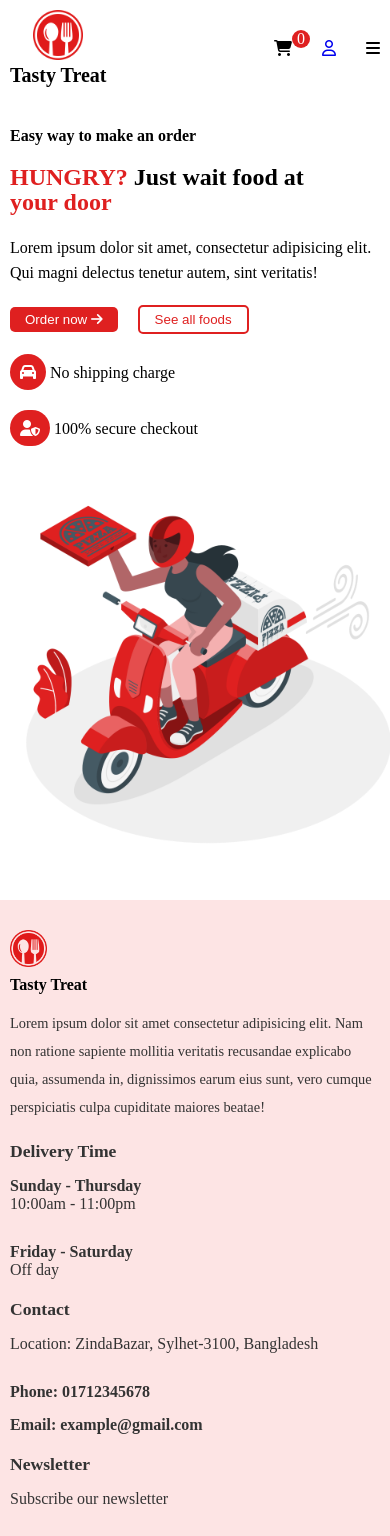
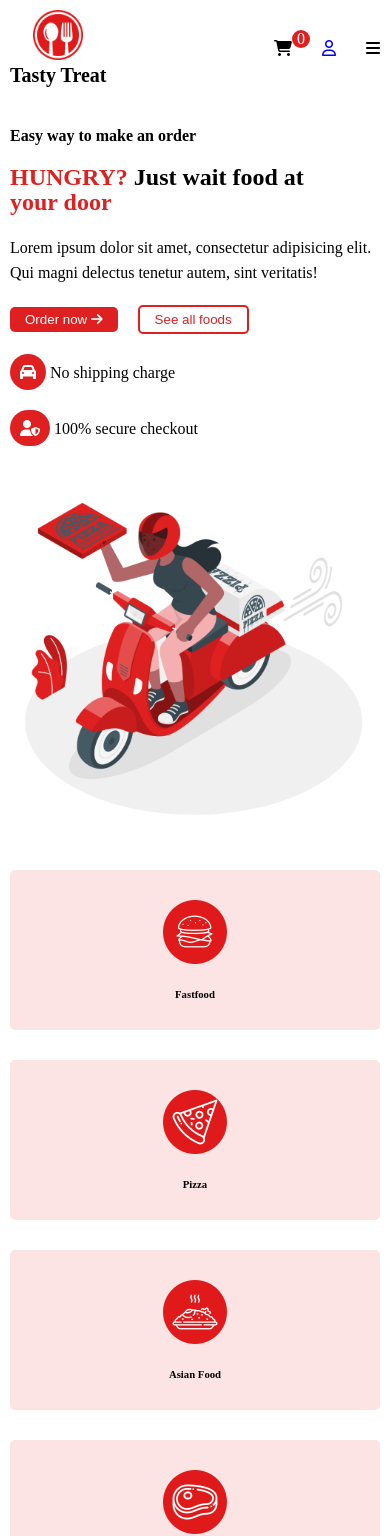
Before and after one commit to toan090400/web-mern-food-delivery-app, a React (Create React App) app in the folder client/: page / in a window 390 px wide. Shown: the top 1536 px of the page. Built offline with nearby package versions, Linux system fonts and the light colour scheme.

Commit message:
home-category

```diff
--- a/client/src/components/Home/Home.jsx
+++ b/client/src/components/Home/Home.jsx
@@ -1,6 +1,10 @@
 import React from "react";
 import { Link } from "react-router-dom";
 import hero from "../../assets/images/hero.png";
+import category01 from "../../assets/images/category-01.png";
+import category02 from "../../assets/images/category-02.png";
+import category03 from "../../assets/images/category-03.png";
+import category04 from "../../assets/images/category-04.png";
 const Home = () => {
   return (
     <div className="home">
@@ -48,6 +52,34 @@ const Home = () => {
           </div>
         </div>
       </div>
+      <div className="home-category">
+        <div className="category-chill">
+          <div className="category-item">
+            <div className="category-image">
+              <img src={category01} alt="category-fast-food" loading="lazy" />
+            </div>
+            <h6>Fastfood</h6>
+          </div>
+          <div className="category-item">
+            <div className="category-image">
+              <img src={category02} alt="category-pizza" loading="lazy" />
+            </div>
+            <h6>Pizza</h6>
+          </div>
+          <div className="category-item">
+            <div className="category-image">
+              <img src={category03} alt="category-asian-food" loading="lazy" />
+            </div>
+            <h6>Asian Food</h6>
+          </div>
+          <div className="category-item">
+            <div className="category-image">
+              <img src={category04} alt="category-row-meat" loading="lazy" />
+            </div>
+            <h6>Row Meat</h6>
+          </div>
+        </div>
+      </div>
     </div>
   );
 };
--- a/client/src/components/Home/_home.scss
+++ b/client/src/components/Home/_home.scss
@@ -80,6 +80,33 @@
       }
     }
   }
+  &-category {
+    padding: 30px 0;
+    .category-chill {
+      display: flex;
+      align-items: center;
+      justify-content: space-between;
+      .category-item {
+        display: flex;
+        align-items: center;
+        gap: 20px;
+        background: #fde4e4;
+        padding: 30px 60px;
+        border-radius: 5px;
+        cursor: pointer;
+        transition: 0.4s;
+        &:hover {
+          transform: translateY(-15px);
+        }
+        .category-image {
+          img {
+            object-fit: cover;
+            height: auto;
+          }
+        }
+      }
+    }
+  }
 }
 
 @import "respositive";
--- a/client/src/components/Home/_respositive.scss
+++ b/client/src/components/Home/_respositive.scss
@@ -1,3 +1,16 @@
+// respositive 1000,700,650-320
+@media (max-width: 1200px) {
+  .home {
+    .home-category .category-chill {
+      flex-wrap: wrap;
+      gap: 30px;
+      justify-content: center;
+      .category-item {
+        flex-direction: column;
+      }
+    }
+  }
+}
 @media (max-width: 1000px) {
   .home {
     padding: 20px 50px;
@@ -19,7 +32,7 @@
   .home {
     padding: 30px 10px;
     .home-chill {
-      .home-chill .home-image .hero-image img {
+      .home-image .hero-image img {
         width: 100%;
       }
       .home-data .data-service {
@@ -27,5 +40,8 @@
         align-items: normal;
       }
     }
+    .home-category .category-chill .category-item {
+      width: 100%;
+    }
   }
 }
```
Also changed, not shown: client/src/assets/title.txt.
